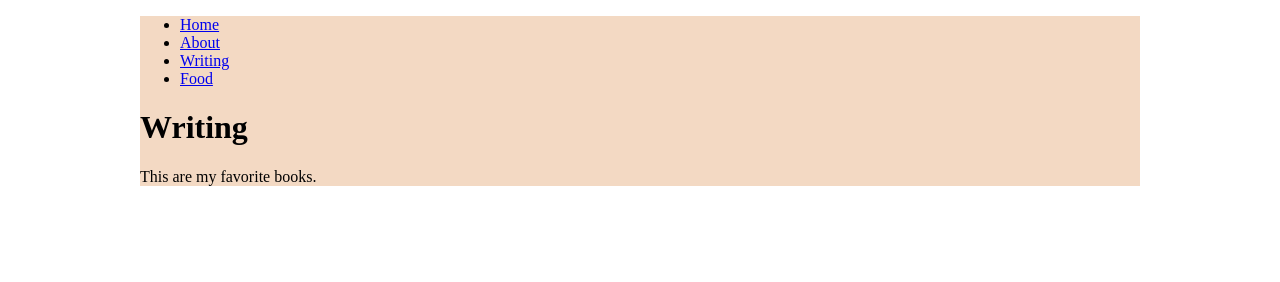
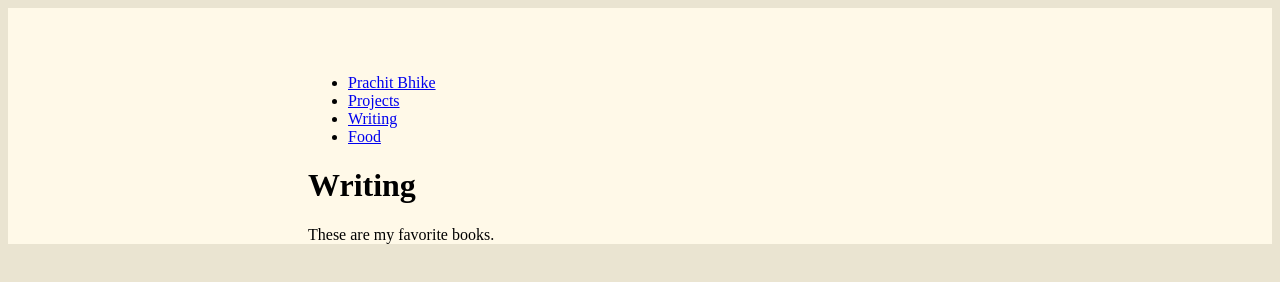
Before and after one commit to prachitbhike/mywebsite_gatsby, a Gatsby site: page /books in a window 1280 px wide. Built offline with nearby package versions, Linux system fonts and the light colour scheme; Gatsby itself is replaced by a stand-in of ours.

Commit message:
Added image, fixed background color and changed favicon.

```diff
--- /dev/null
+++ b/src/components/global.css
@@ -0,0 +1,3 @@
+body {
+    background-color: rgb(234, 228, 209);
+  }
--- a/src/components/layout.js
+++ b/src/components/layout.js
@@ -15,12 +15,12 @@ import {
           <ul className={navLinks}>
             <li className={navLinkItem}>
               <Link to="/" className={navLinkText}>
-                Home
+                Prachit Bhike
               </Link>
             </li>
             <li className={navLinkItem}>
-              <Link to="/about" className={navLinkText}>
-                About
+              <Link to="/projects" className={navLinkText}>
+                Projects
               </Link>
             </li>
             <li className={navLinkItem}>
--- a/src/components/layout.module.css
+++ b/src/components/layout.module.css
@@ -1,10 +1,11 @@
 .container {
   margin: auto;
-  max-width: 1000px;
+  padding-left: 300px;
+  padding-right: 300px;
+  padding-top: 50px;
   font-family: "Titillium Web";
-  background-color: rgb(243, 217, 195);
+  background-color: rgb(255, 249, 232);
 }
-
 .heading {
   color: black;
 }
@@ -18,4 +19,6 @@
 }
 .nav-link-text {
   color: black;
+  font-size: 175%;
+  text-decoration: none;
 }
--- a/src/pages/books.js
+++ b/src/pages/books.js
@@ -1,10 +1,11 @@
 import * as React from 'react'
 import Layout from '../components/layout'
+import "../components/global.css"
 
 const BooksPage = () => {
   return (
     <Layout pageTitle="Writing">
-      <p>This are my favorite books.</p>
+      <p>These are my favorite books.</p>
     </Layout>
   )
 }
--- a/src/pages/food.js
+++ b/src/pages/food.js
@@ -1,5 +1,6 @@
 import * as React from 'react'
 import Layout from '../components/layout'
+import "../components/global.css"
 
 const FoodPage = () => {
   return (
--- a/src/pages/writing.js
+++ b/src/pages/writing.js
@@ -1,5 +1,6 @@
 import * as React from 'react'
 import Layout from '../components/layout'
+import "../components/global.css"
 
 const WritingPage = () => {
   return (
```
Also changed, not shown: src/pages/about.js (deleted, +0 -14 lines), src/pages/index.js (+10 -5 lines), src/pages/projects.js (added, +15 -0 lines), src/images/icon.png, src/images/prachit_park.jpeg (added), 1 other file.
